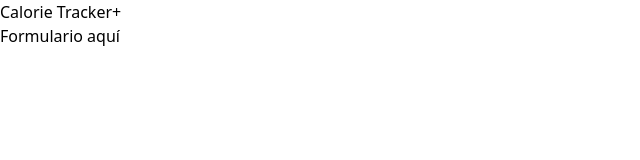
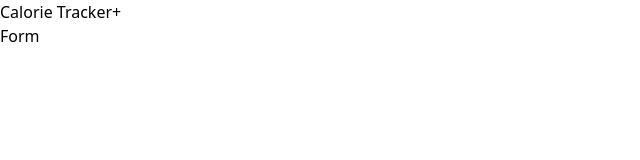
Before and after one commit to rvaldez20/calorie-tracker-, a React (Vite) app: page / in a window 1280 px wide. Shown: the top 160 px of the page, without its empty margins (0-640 px from the left). Built offline with nearby package versions, Linux system fonts and the light colour scheme.

Commit message:
[ADD] create component Form.tsx that will include the form

```diff
--- a/src/App.tsx
+++ b/src/App.tsx
@@ -1,3 +1,4 @@
+import Form from "./components/Form"
 
 
 function App() {
@@ -14,7 +15,7 @@
 
       <section className="bg-lime-500 py-20 px-5">
         <div className="max-w-4xl mx-auto">
-          <p>Formulario aquí</p>
+          <Form />
         </div>
       </section>
     </>
--- /dev/null
+++ b/src/components/Form.tsx
@@ -0,0 +1,8 @@
+
+
+
+export default function Form() {
+  return (
+    <div>Form</div>
+  )
+}
```
